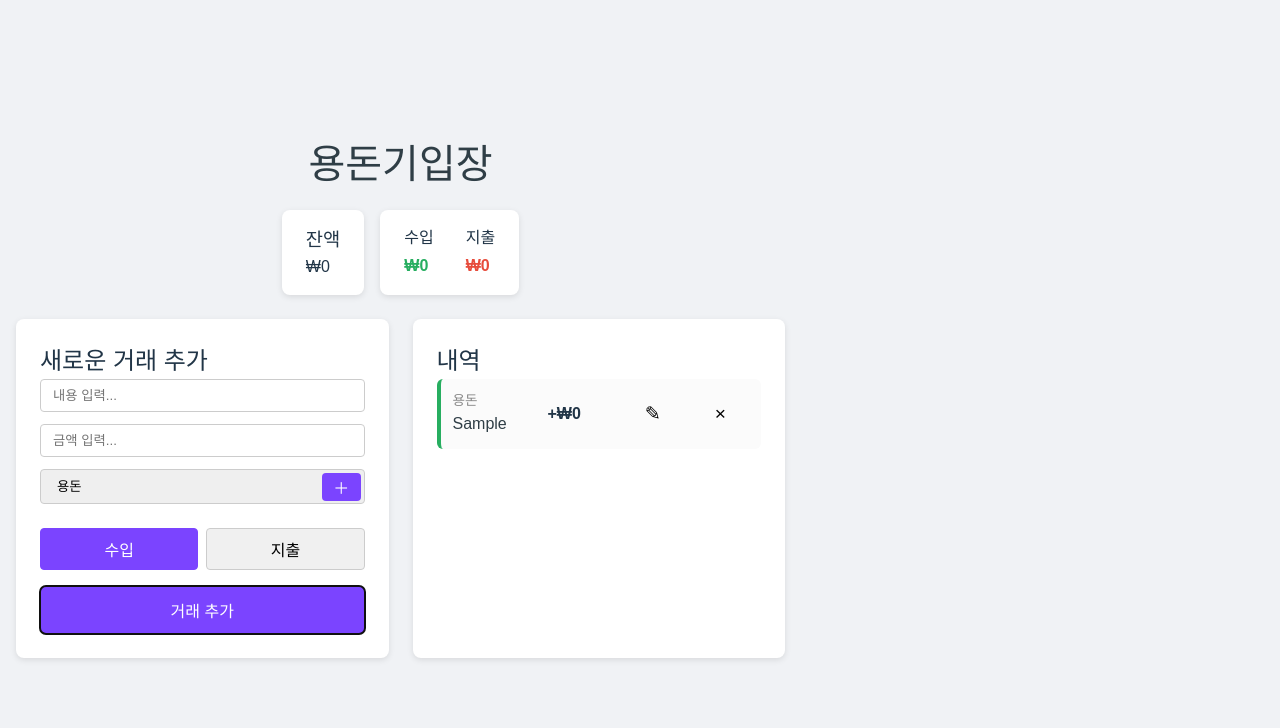
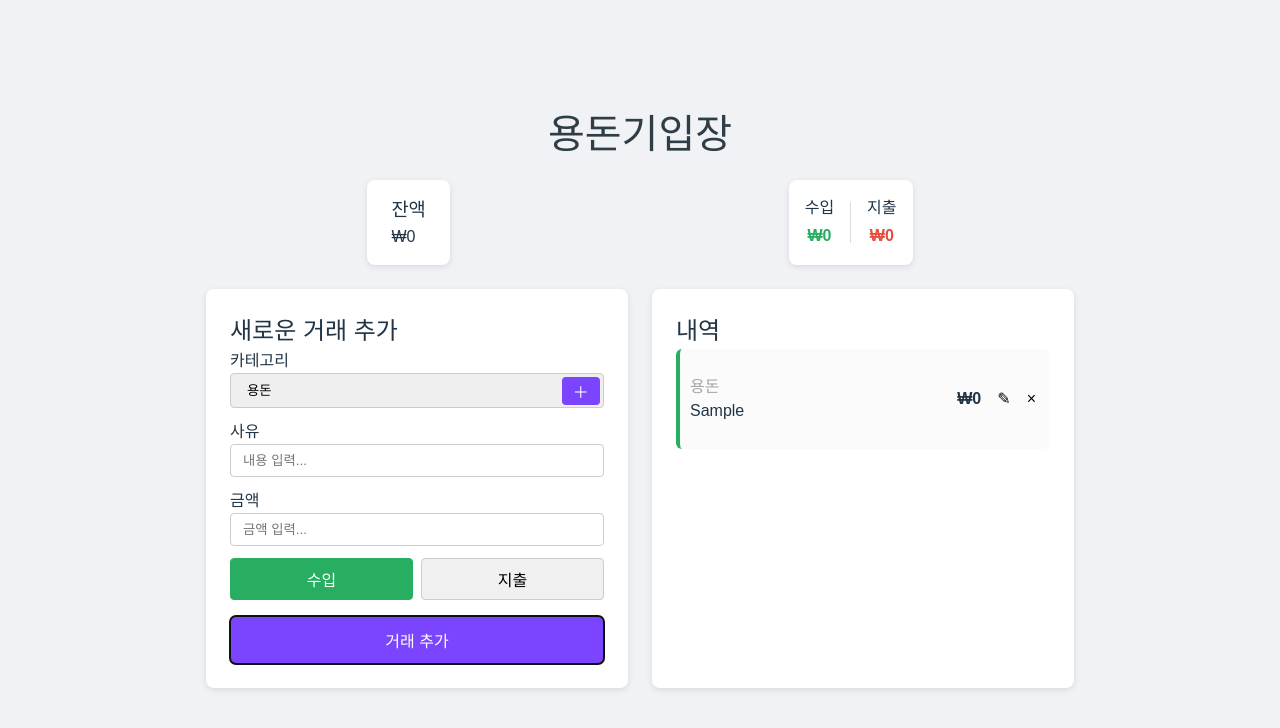
Before and after one commit to hyonun321/money-log, a React (Vite) app: page / in a window 1280 px wide. Both pictures are taken after typing "Sample" into the empty fields and a click on the button "거래 추가". Shown: the top 728 px of the page. Built offline with nearby package versions, Linux system fonts and the light colour scheme.

Commit message:
feat: 카드 수정시, 카테고리 컴포넌트로 수정하도록 변경

```diff
--- a/src/App.tsx
+++ b/src/App.tsx
@@ -42,6 +42,8 @@ export default function App() {
           <h2>내역</h2>
           <TransactionList
             transactions={transactions}
+            categories={categories}
+            onAddCategory={addCategory}
             onEdit={editTransaction}
             onDelete={deleteTransaction}
           />
--- a/src/components/TransactionForm.tsx
+++ b/src/components/TransactionForm.tsx
@@ -38,18 +38,7 @@ interface Props {
    return (
         <>
         <form className="transaction-form" onSubmit={handleSubmit}>
-         <input
-           type="text"
-           placeholder="내용 입력..."
-           value={description}
-           onChange={e => setDescription(e.target.value)}
-         />
-         <input
-           type="number"
-           placeholder="금액 입력..."
-           value={amount}
-           onChange={e => setAmount(e.target.value === '' ? '' : Number(e.target.value))}
-         />
+            카테고리
         <div className="select-wrap">
             <select value={category} onChange={e => setCategory(e.target.value)}>
                 {categories.map(cat => (
@@ -62,17 +51,36 @@ interface Props {
                 onClick={() => setIsModalOpen(true)}
             >＋</button>
         </div>
+               사유
+         <input
+           type="text"
+           placeholder="내용 입력..."
+           value={description}
+           onChange={e => setDescription(e.target.value)}
+               />
+               금액
+         <input
+           type="number"
+           placeholder="금액 입력..."
+           value={amount}
+           onChange={e => setAmount(e.target.value === '' ? '' : Number(e.target.value))}
+         />
+
         <div className="radio-group">
             <button
                 type="button"
-            className={type === 'income' ? 'radio-btn selected' : 'radio-btn'}
+                className={`radio-btn income ${type === 'income' ? 'selected' : ''}`}
                 onClick={() => setType('income')}
-          >수입</button>
+            >
+                수입
+            </button>
             <button
                 type="button"
-            className={type === 'expense' ? 'radio-btn selected' : 'radio-btn'}
+                className={`radio-btn expense ${type === 'expense' ? 'selected' : ''}`}
                 onClick={() => setType('expense')}
-          >지출</button>
+            >
+                지출
+            </button>
         </div>
 
          <button type="submit" className="add-btn">거래 추가</button>
--- a/src/components/TransactionItem.tsx
+++ b/src/components/TransactionItem.tsx
@@ -1,17 +1,27 @@
 import { useState } from 'react';
 import { Transaction } from '../types';
+import CategoryModal from './CategoryModal';
 
 interface Props {
   transaction: Transaction;
+  categories: string[];
+  onAddCategory: (cat: string) => void;
   onEdit: (tx: Transaction) => void;
   onDelete: (id: number) => void;
 }
 
-export default function TransactionItem({ transaction, onEdit, onDelete }: Props) {
+export default function TransactionItem({
+  transaction,
+  categories,
+  onAddCategory,
+  onEdit,
+  onDelete
+}: Props) {
   const [isEditing, setIsEditing] = useState(false);
   const [desc, setDesc] = useState(transaction.description);
   const [amt, setAmt] = useState(transaction.amount);
   const [cat, setCat] = useState(transaction.category);
+  const [isModalOpen, setIsModalOpen] = useState(false);
 
   const saveEdit = () => {
     onEdit({ ...transaction, description: desc, amount: amt, category: cat });
@@ -21,21 +31,71 @@ export default function TransactionItem({ transaction, onEdit, onDelete }: Props
   if (isEditing) {
     return (
       <div className="transaction-item editing">
-        <input className="edit-input" value={desc} onChange={e => setDesc(e.target.value)} />
+        <div className="item-left">
+            <div className="select-wrap">
+        <select
+            className="edit-input edit-cat"
+            value={cat}
+            onChange={e => setCat(e.target.value)}
+        >
+            {categories.map(c => (
+            <option key={c} value={c}>
+                {c}
+            </option>
+            ))}
+        </select>
+        <button
+            type="button"
+            className="btn-add-cat"
+            onClick={() => setIsModalOpen(true)}
+        >
+            ＋
+        </button>
+        </div>
         <input
-             className="edit-input"
-             type="number"
-             value={amt}
-             onChange={e => setAmt(Number(e.target.value))}
+        className="edit-input"
+        value={desc}
+        onChange={e => setDesc(e.target.value)}
         />
-        <input className="edit-input" value={cat} onChange={e => setCat(e.target.value)} />
-        <button className="btn-save" onClick={saveEdit}>저장</button>
-        <button className="btn-cancel" onClick={() => setIsEditing(false)}>취소</button>
+
+        </div>
+
+        {/* 중앙: 금액 입력 */}
+        <span className="amount">
+          <input
+            className="edit-input edit-amount"
+            type="number"
+            value={amt}
+            onChange={e => setAmt(Number(e.target.value))}
+          />
+        </span>
+
+        {/* 오른쪽: 저장/취소 */}
+        <div className="item-right">
+          <button className="btn-save" onClick={saveEdit}>
+            ✎
+          </button>
+          <button
+            className="btn-cancel"
+            onClick={() => setIsEditing(false)}
+          >
+            ×
+          </button>
+        </div>
+
+        {/* 카테고리 추가 모달 */}
+        <CategoryModal
+          isOpen={isModalOpen}
+          onClose={() => setIsModalOpen(false)}
+          onAdd={newCat => {
+            onAddCategory(newCat);
+            setCat(newCat);
+          }}
+        />
       </div>
     );
   }
 
-  const sign = transaction.type === 'income' ? '+' : '-';
 
   return (
     <div className={`transaction-item ${transaction.type}`}>
@@ -44,16 +104,20 @@ export default function TransactionItem({ transaction, onEdit, onDelete }: Props
         <span className="desc">{transaction.description}</span>
       </div>
       <span className="amount">
-        {sign}₩{transaction.amount.toLocaleString()}
+        ₩{transaction.amount.toLocaleString()}
       </span>
       <div className="item-right">
-        <button className="edit-btn" onClick={() => setIsEditing(true)}>✎</button>
+        <button className="edit-btn" onClick={() => setIsEditing(true)}>
+          ✎
+        </button>
         <button
           className="delete-btn"
           onClick={() => {
             if (confirm('정말 삭제하시겠습니까?')) onDelete(transaction.id);
           }}
-        >×</button>
+        >
+          ×
+        </button>
       </div>
     </div>
   );
--- a/src/components/TransactionList.tsx
+++ b/src/components/TransactionList.tsx
@@ -3,11 +3,19 @@ import TransactionItem from './TransactionItem';
 
 interface Props {
   transactions: Transaction[];
+  categories: string[];
+  onAddCategory: (cat: string) => void;
   onEdit: (tx: Transaction) => void;
   onDelete: (id: number) => void;
 }
 
-export default function TransactionList({ transactions, onEdit, onDelete }: Props) {
+export default function TransactionList({
+  transactions,
+  categories,
+  onAddCategory,
+  onEdit,
+  onDelete,
+}: Props) {
   return (
     <div className="transaction-list">
       {transactions.length === 0 && <p>거래 내역이 없습니다.</p>}
@@ -15,6 +23,8 @@ export default function TransactionList({ transactions, onEdit, onDelete }: Prop
         <TransactionItem
           key={tx.id}
           transaction={tx}
+          categories={categories}
+          onAddCategory={onAddCategory}
           onEdit={onEdit}
           onDelete={onDelete}
         />
--- a/src/styles.css
+++ b/src/styles.css
@@ -7,6 +7,8 @@
 body {
   font-family: 'Noto Sans KR', sans-serif;
   background: #f0f2f5;
+  display: flex;
+  justify-content: center;
 }
 
 /* ==================== 레이아웃 컨테이너 ==================== */
@@ -27,7 +29,7 @@ h1 {
   display: flex;
   flex-wrap: wrap;
   gap: 16px;
-  justify-content: center;
+  justify-content: space-around;
   margin-bottom: 24px;
 }
 .balance, .summary {
@@ -38,7 +40,29 @@ h1 {
 }
 .summary {
   display: flex;
-  gap: 16px;
+  align-items: center;
+  background: #fff;
+  padding: 16px;
+  border-radius: 8px;
+}
+
+.summary > div {
+  text-align: center;
+}
+
+.summary .divider {
+  width: 1px;
+  height: 80%;
+  background: #ddd;
+  margin: 0 16px;
+}
+.summary::before {
+  content: "";
+  position: absolute;
+  top: 20%;
+  bottom: 20%;
+  left: 50%;
+  width: 1px;
 }
 .summary div p {
   margin-top: 4px;
@@ -50,7 +74,7 @@ h1 {
 /* ==================== 메인 영역 ==================== */
 .main {
   display: flex;
-  flex-wrap: wrap;
+  flex-direction: row;
   gap: 24px;
 }
 .form-box, .list-box {
@@ -59,8 +83,8 @@ h1 {
   padding: 24px;
   border-radius: 8px;
   box-shadow: 0 2px 6px rgba(0, 0, 0, 0.1);
-  max-height: 600px;
-  overflow-y: auto;
+  max-width: 100%;
+  max-height: 100%;
 }
 .list-box {
   overflow-x: hidden;  /* 가로 스크롤 제거 */
@@ -86,11 +110,13 @@ h1 {
 .select-wrap {
   position: relative;
   display: flex;
-  margin-bottom: 12px;
 }
 .select-wrap select {
   flex: 1;
   padding-right: 36px;
+}
+.category {
+    color:rgb(166, 166, 166);
 }
 .btn-add-cat {
   position: absolute;
@@ -118,6 +144,7 @@ h1 {
   gap: 8px;
   margin-bottom: 16px;
 }
+
 .radio-btn {
   flex: 1;
   padding: 8px 0;
@@ -125,14 +152,33 @@ h1 {
   border: 1px solid #ccc;
   border-radius: 4px;
   cursor: pointer;
-  transition: background .2s, color .2s;
-}
-.radio-btn.selected {
-  background: #7b44ff;
-  color: #fff;
-  border-color: #7b44ff;
+  font-weight: 500;
+  transition: background .2s, color .2s, border-color .2s;
 }
 
+/* 수입 버튼 (녹색) */
+.radio-btn.income.selected {
+  background: #27ae60;
+  border-color: #27ae60;
+  color: #fff;
+}
+
+/* 지출 버튼 (빨간) */
+.radio-btn.expense.selected {
+  background: #e74c3c;
+  border-color: #e74c3c;
+  color: #fff;
+}
+
+/* 호버 효과 */
+.radio-btn.income:hover {
+  background: #1e8e4a;
+  color: #fff;
+}
+.radio-btn.expense:hover {
+  background: #c0392b;
+  color: #fff;
+}
 /* 거래 추가 버튼 */
 .add-btn {
   width: 100%;
@@ -155,52 +201,62 @@ h1 {
   display: flex;
   flex-direction: column;
   gap: 8px;
+
 }
 
 /* 기본 거래 아이템 */
 .transaction-item {
   display: flex;
-  justify-content: space-between;
   align-items: center;
-  padding: 12px;
+  padding: 10px;
   border-radius: 6px;
   background: #fbfbfb;
   border-left: 4px solid transparent;
-  opacity: 0;
-  animation: fadeIn .3s forwards;
-  min-width: 0;  /* flex-shrink 조절 */
+  height: 100px;
+  width: 374px;
+  gap: 12px;
 }
 .transaction-item.income { border-color: #27ae60; }
 .transaction-item.expense { border-color: #e74c3c; }
-
+/* 왼쪽: 카테고리 + 내용 */
 .transaction-item .item-left {
   display: flex;
   flex-direction: column;
+  flex: 1;              /* 남는 공간 모두 차지 */
+  min-width: 0;         /* 텍스트 줄바꿈 방지 */
 }
-.transaction-item .category {
-  font-size: .85rem;
-  color: #888;
-}
-.transaction-item .desc {
-  font-size: 1rem;
-  color: #2f3e46;
-}
+
+/* 중앙: 금액 영역 */
 .transaction-item .amount {
+  flex: 0 0 100px;      /* 고정 폭. 필요시 조정 */
+  text-align: right;    /* 오른쪽 정렬 */
   font-weight: bold;
 }
+
+/* 오른쪽: 버튼 그룹 */
 .transaction-item .item-right {
   display: flex;
+  flex: 0 0 auto;
   gap: 8px;
 }
+
+/* 버튼 크기 조정 */
 .transaction-item button {
   background: none;
   border: none;
-  font-size: 1.2rem;
   cursor: pointer;
+  padding: 4px;         /* 내부 여백 축소 */
+  font-size: 1rem;      /* 전체 크기 축소 */
   transition: color .2s;
 }
-.transaction-item .edit-btn:hover { color: #2980b9; }
-.transaction-item .delete-btn:hover { color: #c0392b; }
+
+/* 호버 컬러 */
+.transaction-item .edit-btn:hover {
+  color: #2980b9;
+}
+.transaction-item .delete-btn:hover {
+  color: #c0392b;
+}
 
 /* 페이드인 애니메이션 */
 @keyframes fadeIn {
@@ -210,54 +266,39 @@ h1 {
 /* ==================== 편집 모드 ==================== */
 .transaction-item.editing {
   display: flex;
-  flex-wrap: wrap;
   gap: 8px;
   align-items: center;
-  padding: 12px;
-  background: #fff;
+  padding: 10px;
   border-radius: 6px;
-  box-shadow: 0 1px 4px rgba(0, 0, 0, 0.1);
+  border-left: 4px solid transparent;
+  border-color: #dbd816eb;
+  background: #fbfbfb;
   min-width: 0;
+
 }
 .transaction-item.editing .edit-input {
-  flex: 1;
-  min-width: 0;
+  width:50px;
+  min-width: 100px;
   padding: 8px 12px;
   border: 1px solid #ccc;
   border-radius: 4px;
   transition: border-color .2s;
   margin-bottom: 8px;
 }
+
+.transaction-item.editing .edit-amount {
+  flex: 0 0 100px;      /* 고정 폭. 필요시 조정 */
+  text-align: right;    /* 오른쪽 정렬 */
+  font-weight: bold;
+  padding: 8px 12px;
+  border: 1px solid #ccc;
+  border-radius: 4px;
+  transition: border-color .2s;
+}
 .transaction-item.editing .edit-input:focus {
   border-color: #7b44ff;
   outline: none;
 }
-.transaction-item.editing .btn-save,
-.transaction-item.editing .btn-cancel {
-  flex: none;
-  padding: 6px 12px;
-  margin-left: 4px;
-  border: none;
-  border-radius: 4px;
-  cursor: pointer;
-  font-size: .9rem;
-  transition: background .2s;
-}
-.transaction-item.editing .btn-save {
-  background: #27ae60;
-  color: #fff;
-}
-.transaction-item.editing .btn-save:hover {
-  background: #1e8e4a;
-}
-.transaction-item.editing .btn-cancel {
-  background: #e74c3c;
-  color: #fff;
-}
-.transaction-item.editing .btn-cancel:hover {
-  background: #c0392b;
-}
-
 /* ==================== 모달 ==================== */
 .modal-backdrop {
   position: fixed;
```
Lines whose indentation alone changed are shown as unchanged.
